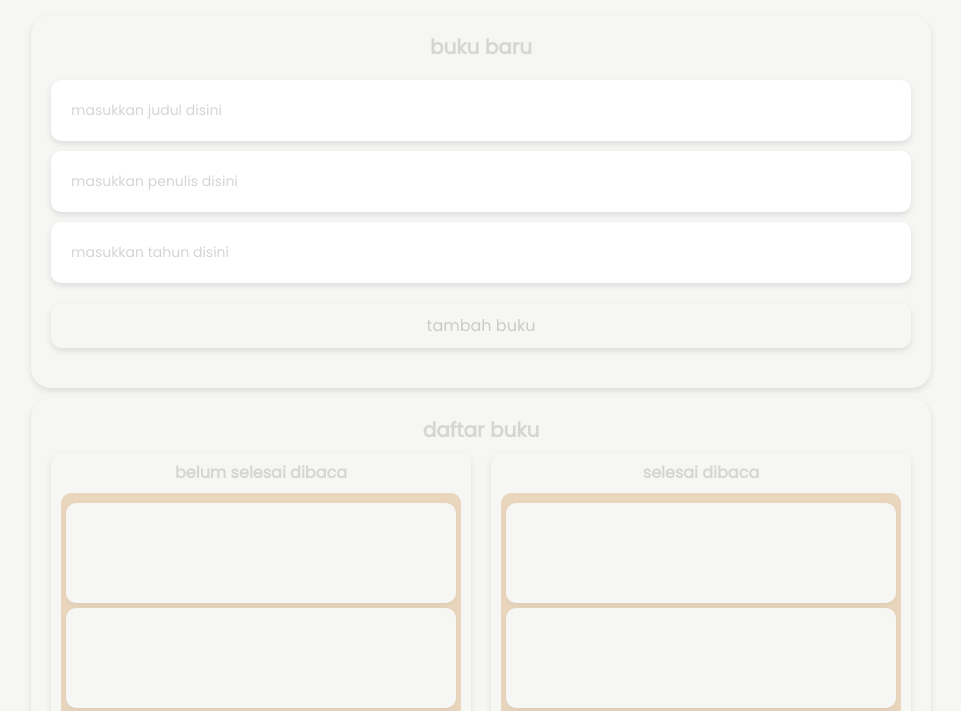
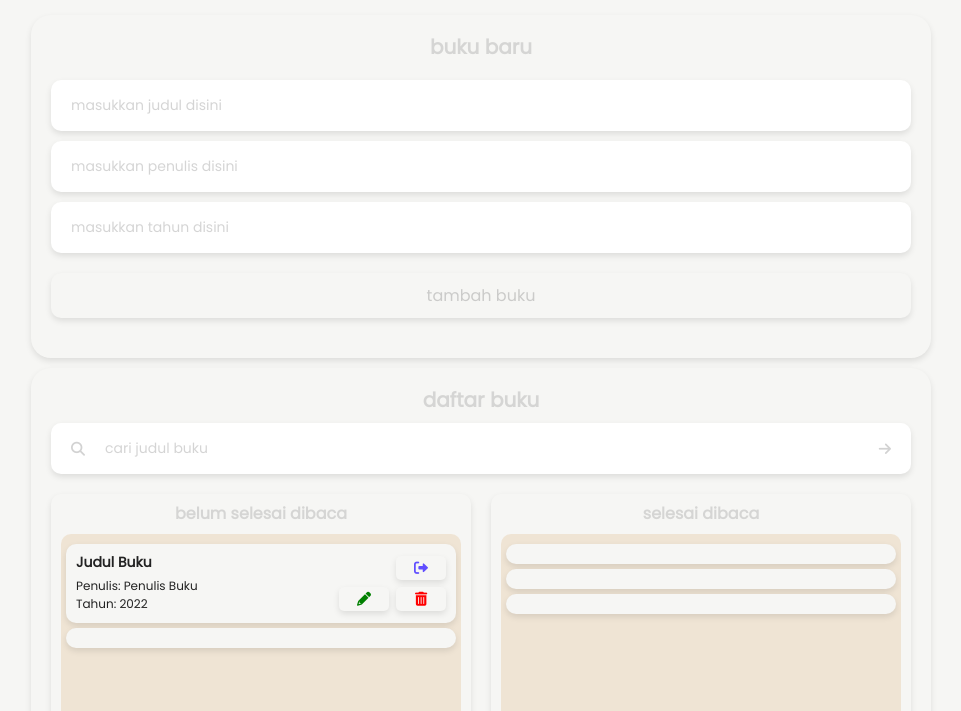
Before and after one commit to fajariadi-id/dicoding-fe-pemula, a plain HTML site: page index.html in a window 1280 px wide. Shown: the part 85-796 px from the top of the page, without its empty margins (159-1120 px from the left). Drawn offline with Linux system fonts and the light colour scheme.

Commit message:
add: card content

```diff
--- a/index.html
+++ b/index.html
@@ -5,6 +5,12 @@
     <meta http-equiv="X-UA-Compatible" content="IE=edge" />
     <meta name="viewport" content="width=device-width, initial-scale=1.0" />
     <title>perpus</title>
+
+    <!-- Font Awesome -->
+    <link
+      rel="stylesheet"
+      href="https://cdnjs.cloudflare.com/ajax/libs/font-awesome/6.1.2/css/all.min.css"
+    />
 
     <!-- CSS -->
     <link rel="stylesheet" href="./styles.css" />
@@ -45,12 +51,37 @@
       <section class="list-book">
         <h2 class="section-title">daftar buku</h2>
 
+        <div class="search-bar">
+          <i class="fa-solid fa-magnifying-glass"></i>
+          <input
+            type="text"
+            class="input"
+            placeholder="cari judul buku"
+            autocomplete="off"
+          />
+          <i class="fa-solid fa-arrow-right"></i>
+        </div>
+
         <div class="books-container">
           <article class="unfinished">
             <h3 class="section-title">belum selesai dibaca</h3>
 
             <div class="books">
-              <div class="card"></div>
+              <div class="card">
+                <div class="book-info">
+                  <h4>Judul Buku</h4>
+                  <p>Penulis: Penulis Buku</p>
+                  <p>Tahun: 2022</p>
+                </div>
+
+                <div class="actions">
+                  <i class="fa-solid fa-right-from-bracket"></i>
+                  <div>
+                    <i class="fa-solid fa-pencil"></i>
+                    <i class="fa-solid fa-trash-can"></i>
+                  </div>
+                </div>
+              </div>
               <div class="card"></div>
             </div>
           </article>
--- a/styles.css
+++ b/styles.css
@@ -72,10 +72,6 @@ h4 {
   font-size: 0.875rem;
 }
 
-p {
-  margin-bottom: 1.25rem;
-}
-
 /* ==== styles ==== */
 .navbar {
   /* background-color: red; */
@@ -123,7 +119,7 @@ h3.section-title {
 
 .add-book .input {
   width: 100%;
-  padding: 20px;
+  padding: 15px 20px;
   font-family: inherit;
   font-size: 14px;
   border: none;
@@ -174,6 +170,7 @@ h3.section-title {
 }
 
 .books-container {
+  margin-top: 20px;
   display: flex;
   gap: 20px;
 }
@@ -188,8 +185,7 @@ h3.section-title {
 
 .books {
   border-radius: 10px;
-  background-color: burlywood;
-  opacity: 0.5;
+  background-color: rgba(222, 184, 135, 0.3);
   width: 100%;
   height: 450px;
   padding: 5px;
@@ -204,8 +200,117 @@ h3.section-title {
 .card {
   background-color: var(--clr-white);
   border-radius: 10px;
-  height: 100px;
-  width: 100%;
   margin-top: 5px;
   box-shadow: 0 3px 6px rgba(0, 0, 0, 0.1);
+  padding: 10px;
+
+  display: flex;
 }
+
+.card p {
+  font-size: 12px;
+}
+
+.card p span {
+  background-color: red;
+}
+
+.card h4 {
+  margin-bottom: 5px;
+}
+
+.card .book-info {
+  flex: 1;
+}
+
+.card .actions {
+  display: flex;
+  text-align: center;
+  justify-content: center;
+  flex-direction: column;
+  gap: 7px;
+}
+
+.card .actions div {
+  display: flex;
+  text-align: center;
+  justify-content: center;
+  gap: 7px;
+}
+
+.card .actions .fa-solid {
+  cursor: pointer;
+  padding: 5px;
+  width: 50px;
+  justify-self: center;
+  background-color: var(--clr-white);
+  box-shadow: 0 3px 6px rgba(0, 0, 0, 0.1);
+  border-radius: 5px;
+  transition: all 0.3s ease;
+}
+
+.card .actions .fa-trash-can {
+  color: red;
+}
+
+.card .actions .fa-trash-can:hover {
+  box-shadow: 0 3px 6px rgba(255, 0, 0, 0.2);
+}
+
+.card .actions .fa-right-from-bracket {
+  color: rgb(96, 78, 255);
+  align-self: flex-end;
+}
+
+.card .actions .fa-right-from-bracket:hover {
+  box-shadow: 0 3px 6px rgba(96, 78, 255, 0.2);
+}
+
+.card .actions .fa-pencil {
+  color: green;
+}
+
+.card .actions .fa-pencil:hover {
+  box-shadow: 0 3px 6px rgba(0, 128, 0, 0.2);
+}
+
+.search-bar {
+  display: flex;
+  align-items: center;
+  background-color: white;
+  box-shadow: 0 3px 6px rgba(0, 0, 0, 0.1);
+  border-radius: 10px;
+  padding: 15px 20px;
+}
+
+.search-bar:focus-within {
+  box-shadow: 0 3px 6px rgba(255, 78, 167, 0.3);
+}
+
+.search-bar input {
+  border: none;
+  font-family: inherit;
+  font-size: 14px;
+  flex: 1;
+  margin-right: 20px;
+}
+
+.search-bar input:focus {
+  outline: none;
+}
+
+.search-bar input::placeholder {
+  opacity: 0.3;
+}
+
+.search-bar .fa-magnifying-glass {
+  margin-right: 20px;
+}
+
+.search-bar .fa-solid {
+  opacity: 0.2;
+}
+
+.search-bar .fa-arrow-right {
+  cursor: pointer;
+}
```
